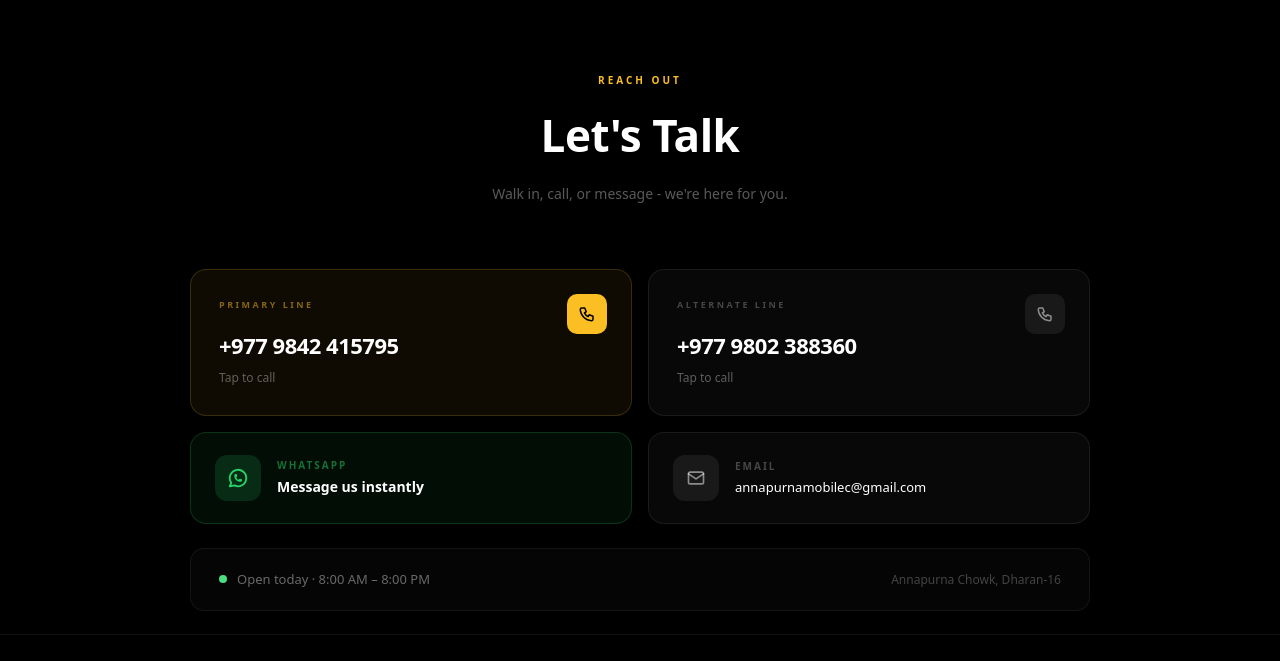
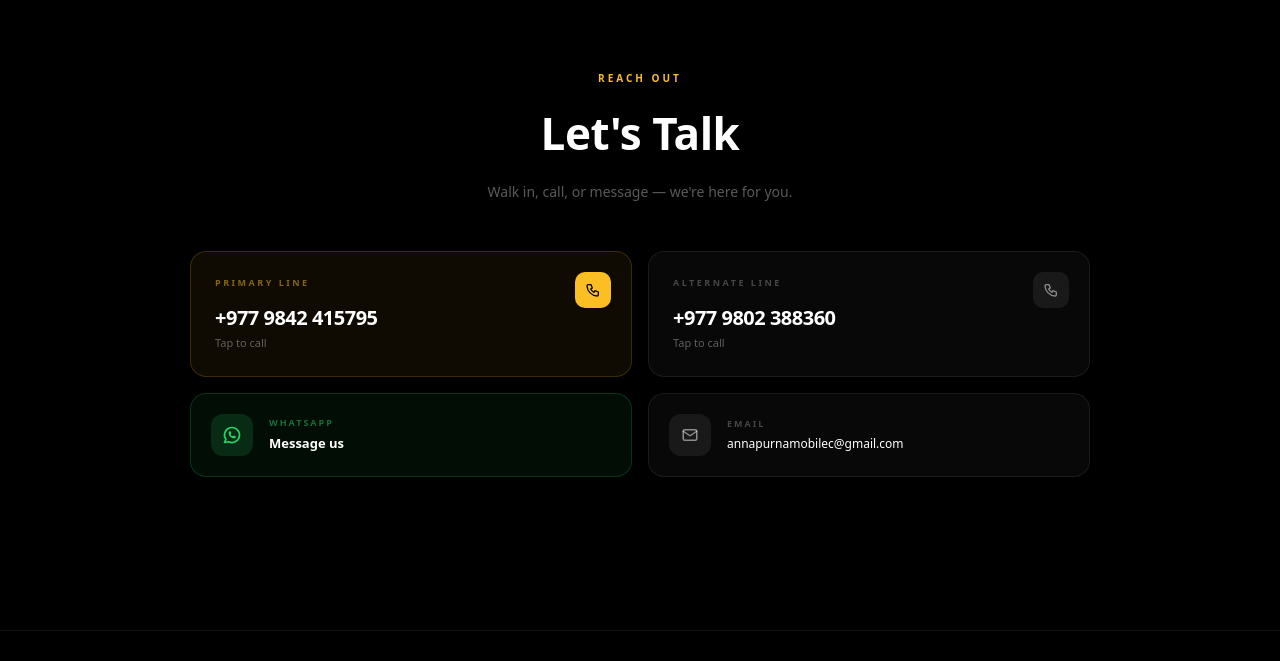
Before and after one commit to PembaSrpa/Annapurna, a Next.js app: page / in a window 1280 px wide. Shown: the part 2908-3569 px from the top of the page. Built offline with nearby package versions, Linux system fonts and the light colour scheme.

Commit message:
annapurna6

```diff
--- a/app/page.tsx
+++ b/app/page.tsx
@@ -356,12 +356,13 @@ export default function HomePage() {
             </section>
 
             {/* CONTACT */}
-            <section id="contact" style={{ padding: '82px 0', background: '#000', overflow: 'hidden' }}>
-                <div style={{ maxWidth: 1152, maxHeight: '60vh', margin: '0 auto', padding: '0 24px' }}>
-                    <FadeIn style={{ textAlign: 'center', marginBottom: 64 }}>
+            <section id="contact" style={{ padding: '80px 0', background: '#000', overflow: 'hidden' }}>
+                {/* Removed maxHeight from here to allow vertical stacking on mobile */}
+                <div id="contact-container" style={{ maxWidth: 1152, margin: '0 auto', padding: '0 24px' }}>
+                    <FadeIn style={{ textAlign: 'center', marginBottom: 48 }}>
                         <div style={{ fontSize: 10, fontWeight: 700, letterSpacing: 3, textTransform: 'uppercase', color: '#fbbf24', marginBottom: 12 }}>Reach Out</div>
-                        <h2 style={{ fontSize: 'clamp(28px, 4vw, 44px)', fontWeight: 800, color: '#fff', letterSpacing: '-0.5px', marginBottom: 12 }}>Let&apos;s Talk</h2>
-                        <p style={{ color: 'rgba(255,255,255,0.35)', fontSize: 14, margin: 0 }}>Walk in, call, or message - we&apos;re here for you.</p>
+                        <h2 style={{ fontSize: 'clamp(28px, 4vw, 44px)', fontWeight: 800, color: '#fff', letterSpacing: '-0.5px', marginBottom: 12 }}>Let's Talk</h2>
+                        <p style={{ color: 'rgba(255,255,255,0.35)', fontSize: 14, margin: 0 }}>Walk in, call, or message — we're here for you.</p>
                     </FadeIn>
 
                     <div style={{ maxWidth: 900, margin: '0 auto' }}>
@@ -374,27 +375,18 @@ export default function HomePage() {
                                     <a key={i} href={item.href}
                                         style={{
                                             textDecoration: 'none', display: 'flex', flexDirection: 'column',
-                                            justifyContent: 'space-between', padding: '28px', borderRadius: 16,
-                                            position: 'relative', overflow: 'hidden', minHeight: 140,
+                                            justifyContent: 'space-between', padding: '24px', borderRadius: 16,
+                                            position: 'relative', overflow: 'hidden', minHeight: 120,
                                             background: item.accent ? 'rgba(251,191,36,0.06)' : 'rgba(255,255,255,0.03)',
                                             border: `1px solid ${item.accent ? 'rgba(251,191,36,0.18)' : 'rgba(255,255,255,0.08)'}`,
-                                            transition: 'all 0.2s',
-                                        }}
-                                        onMouseEnter={e => {
-                                            e.currentTarget.style.background = item.accent ? 'rgba(251,191,36,0.12)' : 'rgba(255,255,255,0.06)'
-                                            e.currentTarget.style.borderColor = item.accent ? 'rgba(251,191,36,0.4)' : 'rgba(255,255,255,0.2)'
-                                        }}
-                                        onMouseLeave={e => {
-                                            e.currentTarget.style.background = item.accent ? 'rgba(251,191,36,0.06)' : 'rgba(255,255,255,0.03)'
-                                            e.currentTarget.style.borderColor = item.accent ? 'rgba(251,191,36,0.18)' : 'rgba(255,255,255,0.08)'
                                         }}>
-                                        <div style={{ fontSize: 9, fontWeight: 700, letterSpacing: '2.5px', textTransform: 'uppercase', color: item.accent ? 'rgba(251,191,36,0.5)' : 'rgba(255,255,255,0.25)', marginBottom: 16 }}>{item.label}</div>
+                                        <div style={{ fontSize: 9, fontWeight: 700, letterSpacing: '2.5px', textTransform: 'uppercase', color: item.accent ? 'rgba(251,191,36,0.5)' : 'rgba(255,255,255,0.25)', marginBottom: 12 }}>{item.label}</div>
                                         <div>
-                                            <div style={{ fontSize: 22, fontWeight: 800, color: '#fff', letterSpacing: '-0.5px', marginBottom: 4 }}>{item.value}</div>
-                                            <div style={{ fontSize: 12, color: 'rgba(255,255,255,0.35)' }}>Tap to call</div>
+                                            <div style={{ fontSize: 20, fontWeight: 800, color: '#fff', letterSpacing: '-0.5px' }}>{item.value}</div>
+                                            <div style={{ fontSize: 11, color: 'rgba(255,255,255,0.35)' }}>Tap to call</div>
                                         </div>
-                                        <div style={{ position: 'absolute', top: 24, right: 24, width: 40, height: 40, borderRadius: 10, background: item.accent ? '#fbbf24' : 'rgba(255,255,255,0.07)', display: 'flex', alignItems: 'center', justifyContent: 'center' }}>
-                                            <IconPhone size={18} color={item.accent ? '#000' : 'rgba(255,255,255,0.5)'} />
+                                        <div style={{ position: 'absolute', top: 20, right: 20, width: 36, height: 36, borderRadius: 10, background: item.accent ? '#fbbf24' : 'rgba(255,255,255,0.07)', display: 'flex', alignItems: 'center', justifyContent: 'center' }}>
+                                            <IconPhone size={16} color={item.accent ? '#000' : 'rgba(255,255,255,0.5)'} />
                                         </div>
                                     </a>
                                 ))}
@@ -402,38 +394,26 @@ export default function HomePage() {
 
                             <div id="contact-bottom-grid" style={{ display: 'grid', gridTemplateColumns: '1fr 1fr', gap: 16 }}>
                                 <a href="https://wa.me/9779842415795" target="_blank" rel="noopener noreferrer"
-                                    style={{ textDecoration: 'none', display: 'flex', alignItems: 'center', gap: 16, padding: '22px 24px', borderRadius: 16, background: 'rgba(37,211,102,0.06)', border: '1px solid rgba(37,211,102,0.2)', transition: 'all 0.2s' }}
-                                    onMouseEnter={e => { e.currentTarget.style.background = 'rgba(37,211,102,0.12)'; e.currentTarget.style.borderColor = 'rgba(37,211,102,0.4)' }}
-                                    onMouseLeave={e => { e.currentTarget.style.background = 'rgba(37,211,102,0.06)'; e.currentTarget.style.borderColor = 'rgba(37,211,102,0.2)' }}>
-                                    <div style={{ width: 46, height: 46, borderRadius: 12, background: 'rgba(37,211,102,0.15)', display: 'flex', alignItems: 'center', justifyContent: 'center', flexShrink: 0 }}>
-                                        <IconBrandWhatsapp size={22} color="#25d366" />
+                                    style={{ textDecoration: 'none', display: 'flex', alignItems: 'center', gap: 16, padding: '20px', borderRadius: 16, background: 'rgba(37,211,102,0.06)', border: '1px solid rgba(37,211,102,0.2)' }}>
+                                    <div style={{ width: 42, height: 42, borderRadius: 12, background: 'rgba(37,211,102,0.15)', display: 'flex', alignItems: 'center', justifyContent: 'center', flexShrink: 0 }}>
+                                        <IconBrandWhatsapp size={20} color="#25d366" />
                                     </div>
-                                    <div>
-                                        <div style={{ fontSize: 10, fontWeight: 700, letterSpacing: '2px', textTransform: 'uppercase', color: 'rgba(37,211,102,0.5)', marginBottom: 3 }}>WhatsApp</div>
-                                        <div style={{ fontSize: 14, fontWeight: 600, color: '#fff' }}>Message us instantly</div>
+                                    <div style={{ minWidth: 0 }}>
+                                        <div style={{ fontSize: 9, fontWeight: 700, letterSpacing: '2px', textTransform: 'uppercase', color: 'rgba(37,211,102,0.5)', marginBottom: 2 }}>WhatsApp</div>
+                                        <div style={{ fontSize: 13, fontWeight: 600, color: '#fff' }}>Message us</div>
                                     </div>
                                 </a>
 
                                 <a href="mailto:annapurnamobilec@gmail.com"
-                                    style={{ textDecoration: 'none', display: 'flex', alignItems: 'center', gap: 16, padding: '22px 24px', borderRadius: 16, background: 'rgba(255,255,255,0.03)', border: '1px solid rgba(255,255,255,0.08)', transition: 'all 0.2s' }}
-                                    onMouseEnter={e => { e.currentTarget.style.background = 'rgba(255,255,255,0.06)'; e.currentTarget.style.borderColor = 'rgba(255,255,255,0.2)' }}
-                                    onMouseLeave={e => { e.currentTarget.style.background = 'rgba(255,255,255,0.03)'; e.currentTarget.style.borderColor = 'rgba(255,255,255,0.08)' }}>
-                                    <div style={{ width: 46, height: 46, borderRadius: 12, background: 'rgba(255,255,255,0.07)', display: 'flex', alignItems: 'center', justifyContent: 'center', flexShrink: 0 }}>
-                                        <IconMail size={20} color="rgba(255,255,255,0.5)" />
+                                    style={{ textDecoration: 'none', display: 'flex', alignItems: 'center', gap: 16, padding: '20px', borderRadius: 16, background: 'rgba(255,255,255,0.03)', border: '1px solid rgba(255,255,255,0.08)' }}>
+                                    <div style={{ width: 42, height: 42, borderRadius: 12, background: 'rgba(255,255,255,0.07)', display: 'flex', alignItems: 'center', justifyContent: 'center', flexShrink: 0 }}>
+                                        <IconMail size={18} color="rgba(255,255,255,0.5)" />
                                     </div>
-                                    <div style={{ minWidth: 0 }}>
-                                        <div style={{ fontSize: 10, fontWeight: 700, letterSpacing: '2px', textTransform: 'uppercase', color: 'rgba(255,255,255,0.25)', marginBottom: 3 }}>Email</div>
-                                        <div style={{ fontSize: 13, fontWeight: 500, color: '#fff', overflow: 'hidden', textOverflow: 'ellipsis', whiteSpace: 'nowrap' }}>annapurnamobilec@gmail.com</div>
+                                    <div style={{ minWidth: 0, flex: 1 }}>
+                                        <div style={{ fontSize: 9, fontWeight: 700, letterSpacing: '2px', textTransform: 'uppercase', color: 'rgba(255,255,255,0.25)', marginBottom: 2 }}>Email</div>
+                                        <div style={{ fontSize: 12, fontWeight: 500, color: '#fff', wordBreak: 'break-all' }}>annapurnamobilec@gmail.com</div>
                                     </div>
                                 </a>
-                            </div>
-
-                            <div style={{ marginTop: 24, padding: '20px 28px', borderRadius: 14, background: 'rgba(255,255,255,0.02)', border: '1px solid rgba(255,255,255,0.06)', display: 'flex', alignItems: 'center', justifyContent: 'space-between', flexWrap: 'wrap', gap: 12 }}>
-                                <div style={{ display: 'flex', alignItems: 'center', gap: 10 }}>
-                                    <span style={{ width: 8, height: 8, borderRadius: '50%', background: open ? '#4ade80' : '#ef4444', flexShrink: 0, display: 'inline-block' }} />
-                                    <span style={{ color: 'rgba(255,255,255,0.4)', fontSize: 13 }}>Open today · 8:00 AM – 8:00 PM</span>
-                                </div>
-                                <span style={{ color: 'rgba(255,255,255,0.25)', fontSize: 12 }}>Annapurna Chowk, Dharan-16</span>
                             </div>
                         </FadeIn>
                     </div>
@@ -463,6 +443,13 @@ export default function HomePage() {
 
             <style>{`
     #mobile-btn { display: none; }
+
+    /* Desktop Logic */
+    @media (min-width: 769px) {
+      #contact-container { min-height: 60vh; max-height: 60vh; }
+    }
+
+    /* Mobile Logic */
     @media (max-width: 768px) {
       #desktop-nav { display: none !important; }
       #mobile-btn { display: flex !important; }
@@ -472,7 +459,9 @@ export default function HomePage() {
       #contact-top-grid { grid-template-columns: 1fr !important; }
       #contact-bottom-grid { grid-template-columns: 1fr !important; }
       #hero-content { padding: 100px 20px 60px !important; }
+      #contact-container { max-height: none !important; } /* Ensure height is auto on mobile */
     }
+
     @keyframes bounce {
       0%, 100% { transform: translateX(-50%) translateY(0); }
       50% { transform: translateX(-50%) translateY(8px); }
```
Lines whose indentation alone changed are shown as unchanged.
